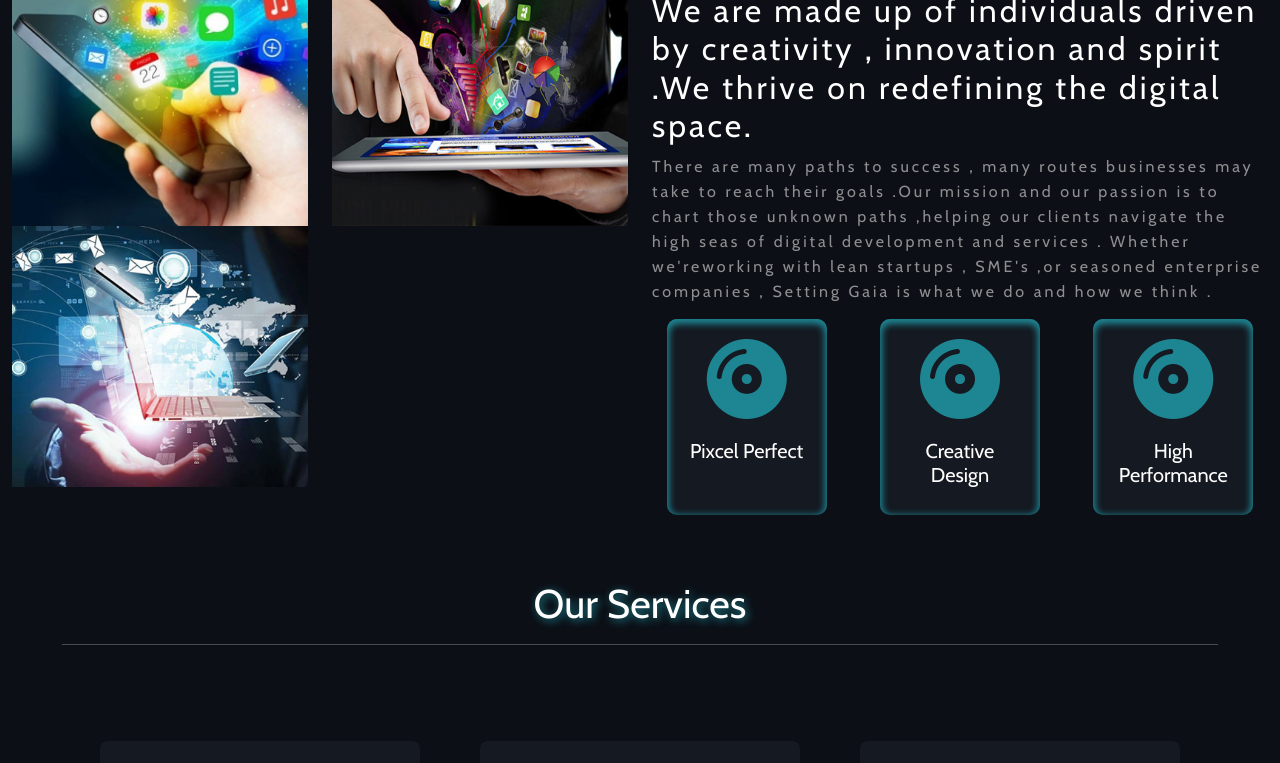
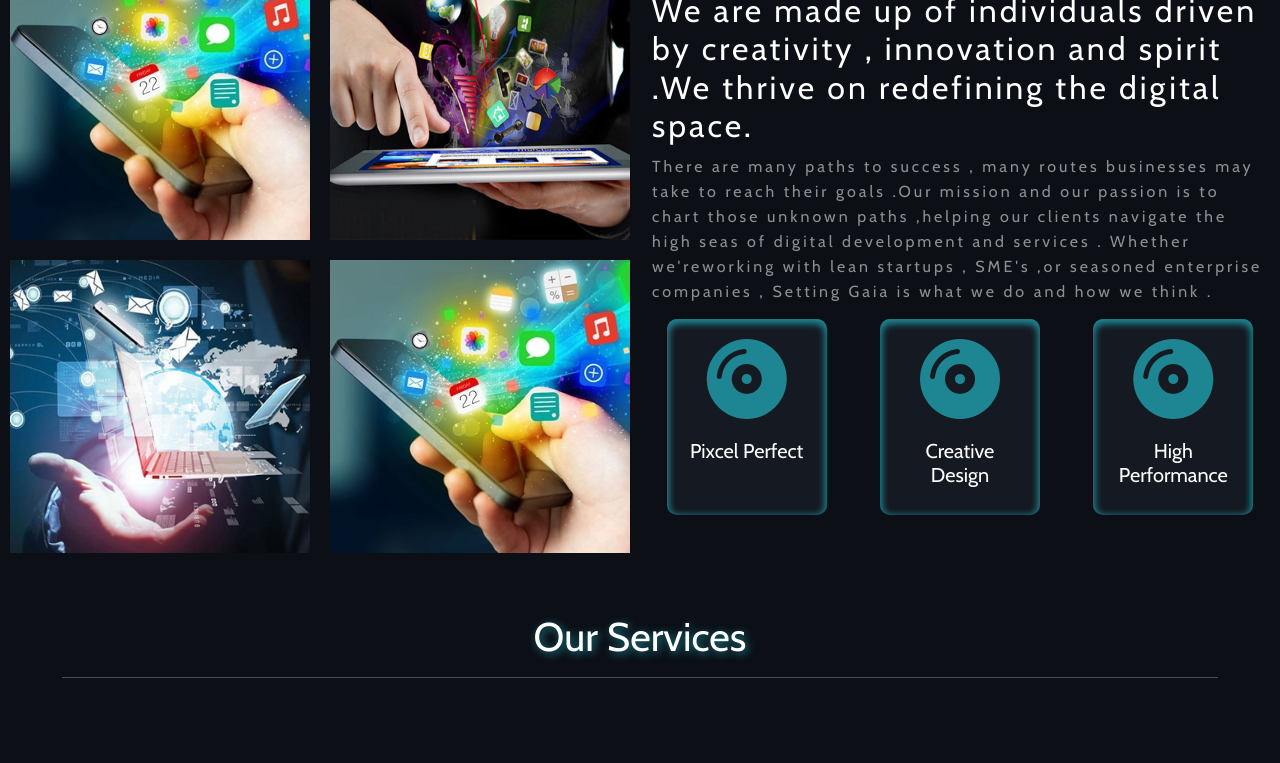
Before and after one commit to mahmood-shamieh/GaiaGroup, a plain HTML site: page index.html in a window 1280 px wide. Shown: the part 715-1478 px from the top of the page. Drawn offline with nearby package versions, Linux system fonts and the light colour scheme.

Commit message:
secound commit

```diff
--- a/index.html
+++ b/index.html
@@ -154,11 +154,10 @@
     <div class="row">
       <div class="col-lg-6 justify-content-center align-items-center">
         <div class="row">
-          <img class="col-lg-6 col-md-3 col-sm-6 rounded" src="./media/1.jpg" alt="">
-          <img class="col-lg-6 col-md-3 col-sm-6 rounded" src="./media/2.jpg" alt="">
-        </div>
-        <div class="row align-items-center" >
-          <img class="rounded col-md-6 col-sm-6 align-items-center" src="./media/3.jpg" alt="">
+          <img class="col-lg-6 col-md-3 col-sm-6 rounded" style="padding: 10px;" src="./media/1.jpg" alt="">
+          <img class="col-lg-6 col-md-3 col-sm-6 rounded" style="padding: 10px;" src="./media/2.jpg" alt="">
+          <img class="col-lg-6 col-md-3 col-sm-6 rounded" style="padding: 10px;" src="./media/3.jpg" alt="">
+          <img class="col-lg-6 col-md-3 col-sm-6 rounded" style="padding: 10px;" src="./media/1.jpg" alt="">
         </div>
       </div>
       <div class="col-md-6 justify-content-left align-items-left ">
```
